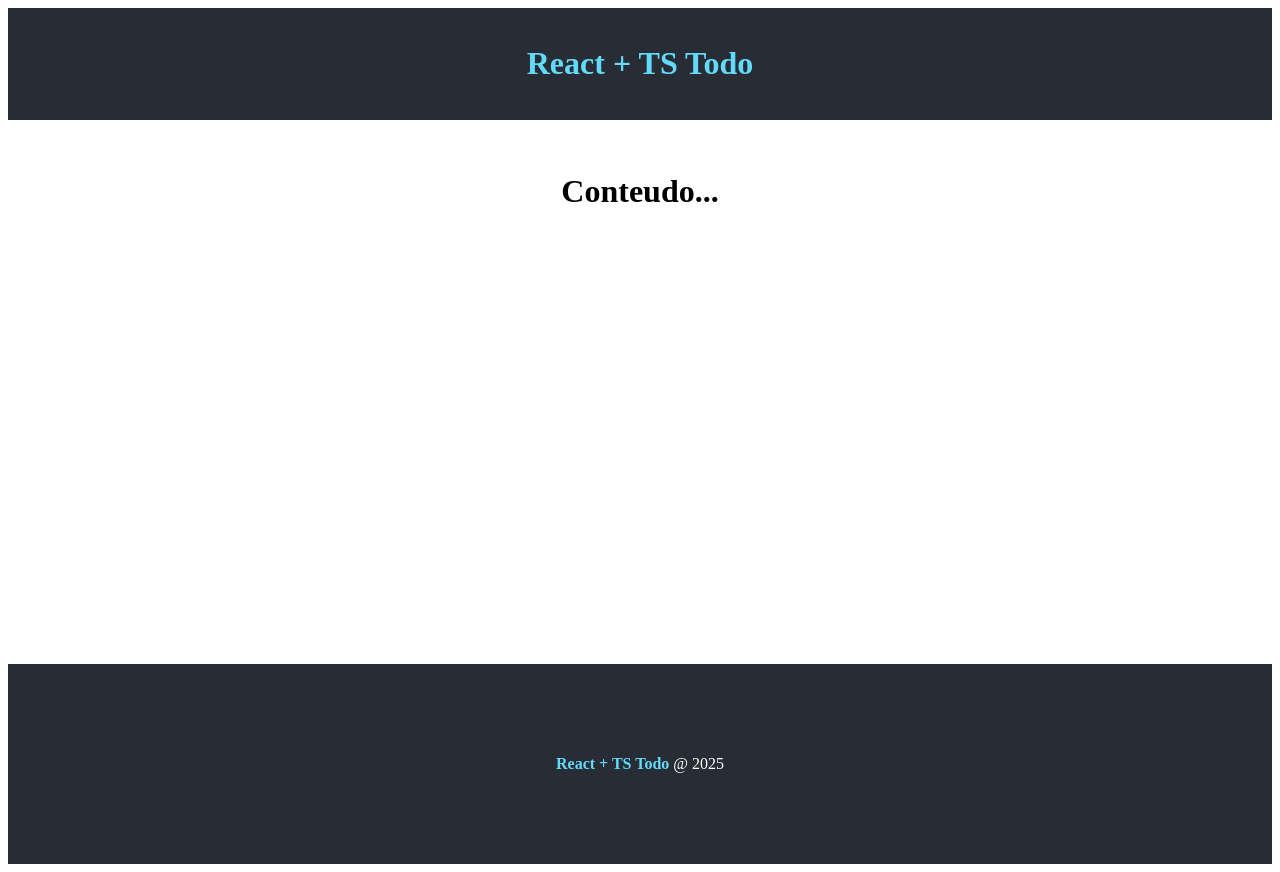
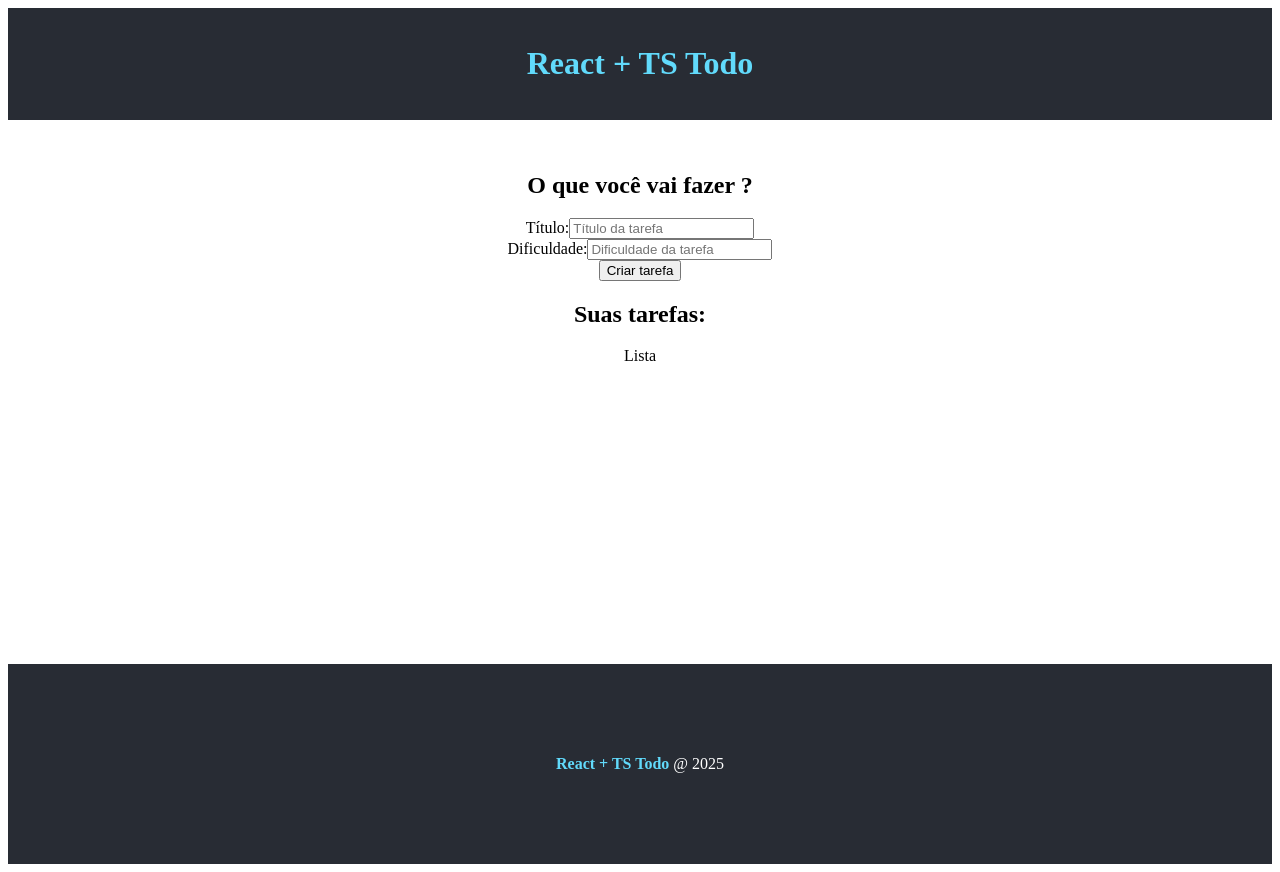
Before and after one commit to alyssontrugilio/todo-react, a React (Create React App) app: page / in a window 1280 px wide. Built offline with nearby package versions, Linux system fonts and the light colour scheme; the HTML template or start-up script is replaced by a standard one.

Commit message:
feat: created form

```diff
--- a/public/index.html
+++ b/public/index.html
@@ -24,6 +24,7 @@
       work correctly both with client-side routing and a non-root public URL.
       Learn how to configure a non-root public URL by running `npm run build`.
     -->
+    <link rel="stylesheet" href="https://cdn.jsdelivr.net/npm/bootstrap-icons@1.11.3/font/bootstrap-icons.min.css">
     <title>Todo React + TS</title>
   </head>
   <body>
--- a/src/App.tsx
+++ b/src/App.tsx
@@ -1,13 +1,24 @@
 import React from "react";
 import Header from "./components/Header";
 import Footer from "./components/Footer";
+import TaskForm from "./components/TaskForm";
+import TaskList from "./components/TaskList";
+
 import styles from "./App.module.css";
+
 function App() {
   return (
     <div>
       <Header />
       <main className={styles.main}>
-        <h1>Conteudo...</h1>
+        <div>
+          <h2>O que você vai fazer ?</h2>
+          <TaskForm btnText="Criar tarefa" />
+        </div>
+        <div>
+          <h2>Suas tarefas:</h2>
+          <TaskList />
+        </div>
       </main>
       <Footer />
     </div>
--- /dev/null
+++ b/src/components/TaskForm.tsx
@@ -0,0 +1,27 @@
+import React from "react";
+
+type Props = {
+  btnText: string;
+};
+
+const TaskForm = ({ btnText }: Props) => {
+  return (
+    <form>
+      <div>
+        <label htmlFor="title">Título:</label>
+        <input type="text" name="title" placeholder="Título da tarefa" />
+      </div>
+      <div>
+        <label htmlFor="difficulty"> Dificuldade:</label>
+        <input
+          type="text"
+          name="difficulty"
+          placeholder="Dificuldade da tarefa"
+        />
+      </div>
+      <input type="submit" value={btnText} />
+    </form>
+  );
+};
+
+export default TaskForm;
--- /dev/null
+++ b/src/components/TaskList.tsx
@@ -0,0 +1,9 @@
+import React from "react";
+
+type Props = {};
+
+const TaskList = (props: Props) => {
+  return <div>Lista</div>;
+};
+
+export default TaskList;
```
